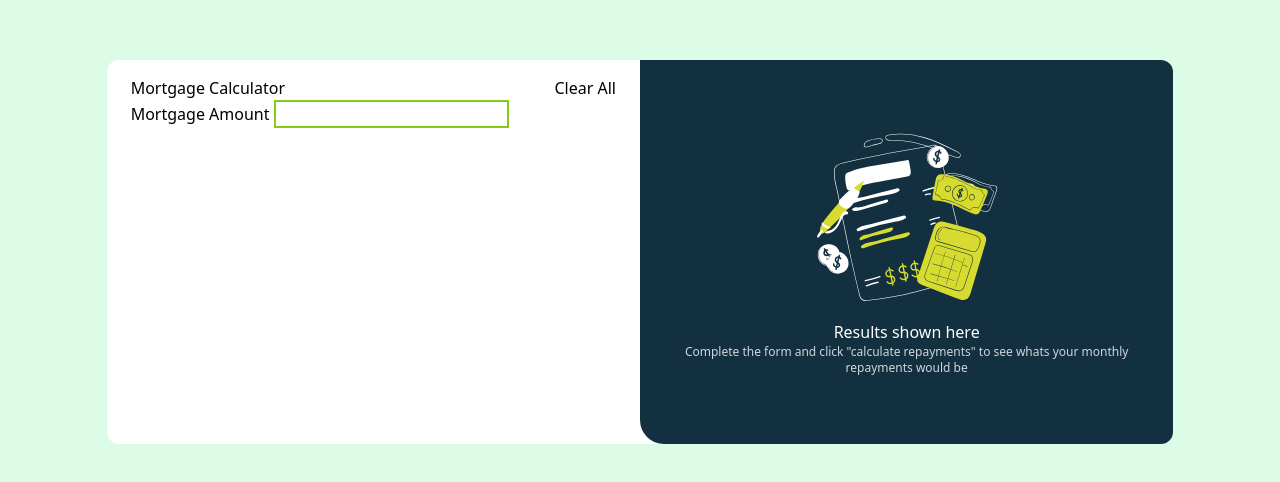
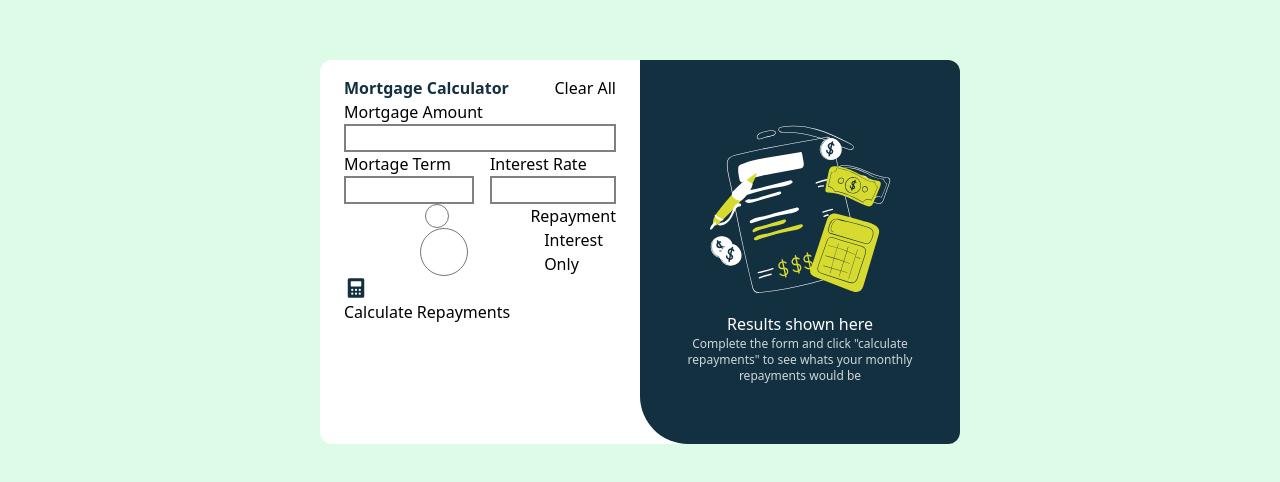
Before and after one commit to ash-109/mortgage-repayment-calculator, a website: page index.html in a window 1280 px wide. Shown: the part 148-630 px from the top of the page. Drawn offline with Linux system fonts and the light colour scheme.

Commit message:
update html
Continue creating the form.

```diff
--- a/index.html
+++ b/index.html
@@ -1,5 +1,6 @@
 <!doctype html>
 <html class="h-full">
+
 <head>
   <meta charset="UTF-8">
   <meta name="viewport" content="width=device-width, initial-scale=1.0">
@@ -8,34 +9,55 @@
 
   <title>Mortgage repayment calculator | Frontend Mentor</title>
 </head>
+
 <body class=" bg-green-100 flex justify-center items-center h-screen w-full">
-  <div  class=" flex  bg-white h-96 w-10/12  rounded-xl ">
+  <div class=" flex  bg-white h-96 w-1/2  rounded-xl ">
     <div id="left" class="flex flex-col w-1/2 px-6 py-4 ">
       <div class="flex w-full justify-between">
-  <h1>
+        <h1 class="text-dark-blue font-bold">
           Mortgage Calculator
         </h1>
         <a href="">Clear All</a>
       </div>
       <form action="">
-  <div>
-
-  <label for="mortage_amount">Mortgage Amount</label>
-<input type="text" class="border-solid border-lime-500 border-2">
+        <div class="mortage_amount flex flex-col  <label for=" mortage_amount">Mortgage Amount</label>
+          <input type="text" class="">
         </div>
+        <div id="mortage_infos" class=" flex  justify-between w-full gap-4" >
+          <div class="">
+            <label for="mortage_term">Mortage Term</label>
+            <input type="number" id="mortage_term">
+          </div>
+          <div class="">
+            <label for="interest_rate">Interest Rate</label>
+            <input type="number" name="" id="interest_rate">
+          </div>
+        </div>
+        <div class="mortage_type">
+          <div class="flex ">
+          <input type="radio" id="repayment"  value="repayment" />
+          <label for="repayment">Repayment</label>
+          </div>
+          <div class="flex " >
+          <input type="radio" id="interest_only" value="interest_only" />
+          <label for="interest_only">Interest Only</label></div>
+        </div>
+        <button type="submit"> <img src="./assets/images/icon-calculator.svg" alt=""> Calculate Repayments</button>
       </form>
 
     </div>
 
     <!-- Results section -->
 
-<div class="w-1/2 bg-dark-blue rounded-r-xl rounded-bl-3xl " id="results">
+    <div class="w-1/2 bg-dark-blue rounded-r-xl rounded-bl-7xl " id="results">
       <div id="empty" class="flex flex-col justify-center items-center h-full text-center px-4">
         <img src="./assets/images/illustration-empty.svg" alt="">
         <h2 class="text-white">Results shown here</h2>
-<p class="text-gray-300 text-xs">Complete the form and click "calculate repayments" to see whats your monthly repayments would be</p>
+        <p class="text-gray-300 text-xs">Complete the form and click "calculate repayments" to see whats your monthly
+          repayments would be</p>
       </div>
     </div>
     <div>
 </body>
+
 </html>
--- a/styles/styles.css
+++ b/styles/styles.css
@@ -5,5 +5,15 @@
 .bg-dark-blue{
     background-color: rgb(19, 48, 64);
 }
+.text-dark-blue{
+    color: rgb(19, 48, 64);
+}
+.rounded-bl-7xl{
+border-bottom-left-radius: 48px;
+}
+input{
+    border: 2px grey solid;
+    width: 100%;
+}
 
 /* npx tailwindcss -i ./styles/styles.css -o ./dist/style.css --watch */
```
Also changed, not shown: dist/style.css. Lines whose indentation alone changed are shown as unchanged.
